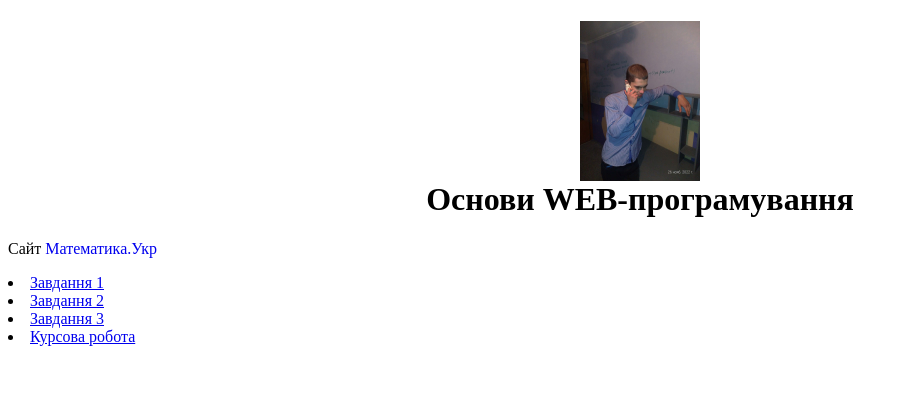
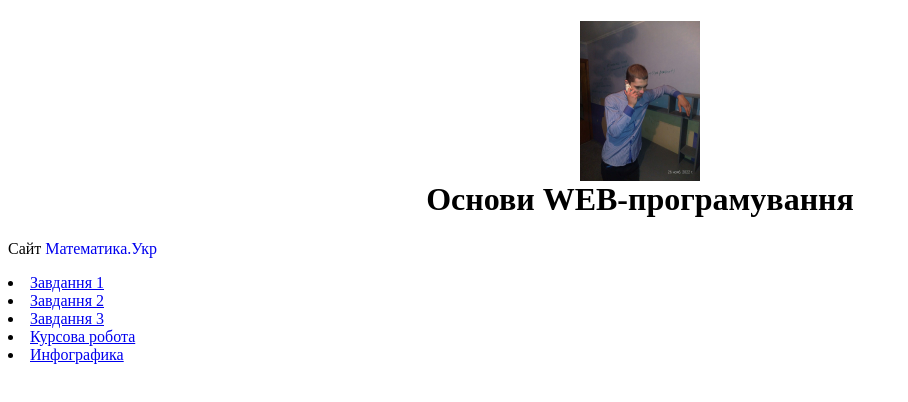
Before and after one commit to apocryphic/apocryphic.github.io, a plain HTML site: page index.html in a window 1280 px wide. Shown: the whole page, without its empty margins (0-908 px from the left). Drawn offline with Linux system fonts and the light colour scheme.

Commit message:
Update index.html

```diff
--- a/index.html
+++ b/index.html
@@ -22,6 +22,7 @@
         <li><a href="\kto.html">Завдання 2</a></li>
         <li><a href="\lays.html">Завдання 3</a></li>
         <li><a href="Курсовая\Курсовая.html">Курсова робота</a></li>
+        <li><a href="\info.html">Инфографика</a></li>
     </div>
 
 </body>
```
